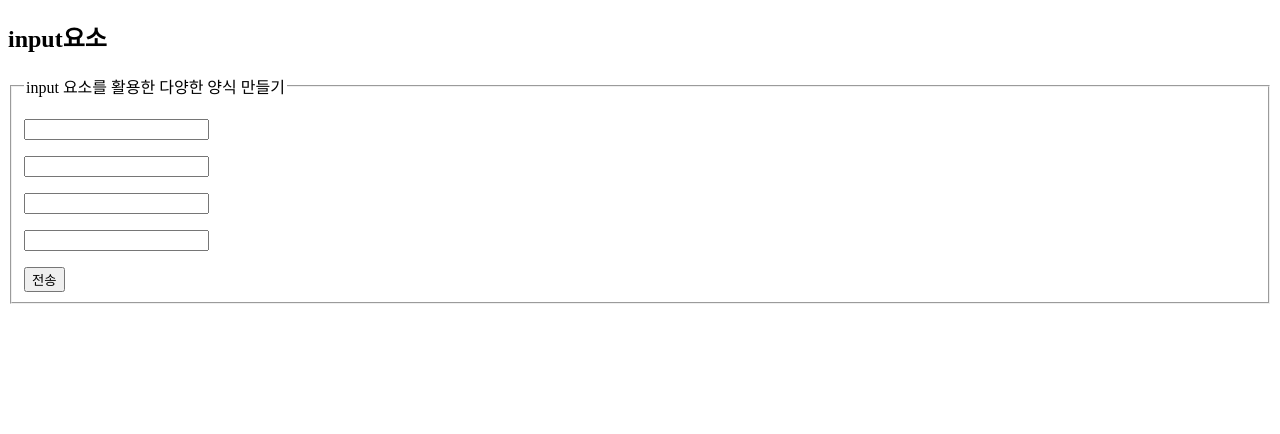
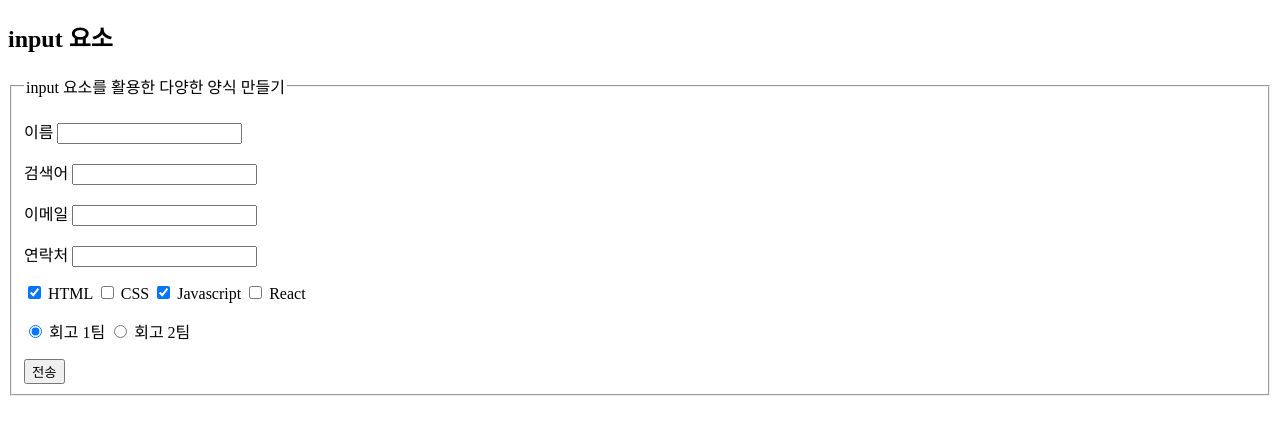
Before and after one commit to joeyoungmin/html--css, a plain HTML site: page src/html/18-form.html in a window 1280 px wide. Shown: the part 70-504 px from the top of the page. Drawn offline with Linux system fonts and the light colour scheme.

Commit message:
label,input

```diff
--- a/src/html/18-form.html
+++ b/src/html/18-form.html
@@ -1,21 +1,38 @@
 <!DOCTYPE html>
-<html lang="en">
+<html lang="ko-KR">
   <head>
-    <meta charset="UTF-8">
-    <meta name="viewport" content="width=device-width, initial-scale=1.0">
-    <title>form관련요소 | Techit</title>
+    <meta charset="UTF-8" />
+    <meta name="viewport" content="width=device-width, initial-scale=1.0" />
+    <title>form 관련 요소 | Techit</title>
   </head>
   <body>
     <h1>form 관련 요소</h1>
-    <h2>input요소</h2>
-    <form action="/" method="">
+    <h2>input 요소</h2>
+    <form action="https://formspree.io/seulbinim@gmail.com" method="post">
       <fieldset>
         <legend>input 요소를 활용한 다양한 양식 만들기</legend>
-            <!-- 한줄 글상자(text) -->
-            <p><input type="text" /></p>
-            <p><input type="search" name="" id=""></p>
-            <p><input type="email"></p>
-            <p><input type="tel"></p>
+        <!-- 한줄 글상자 (text) -->
+        <p><label for="user-name">이름</label> <input type="text" name="user-name" id="user-name" required /></p>
+        <!-- 검색어 입력상자 (search) -->
+        <p><label for="search">검색어</label> <input type="search" name="search" id="search" /></p>
+        <!-- 이메일 입력 서식 (email) -->
+        <p><label for="user-email">이메일</label> <input type="email" name="user-email" id="user-email" required /></p>
+        <!-- 숫자 입력 서식 (tel) -->
+        <p><label for="user-phone">연락처</label> <input type="tel" name="user-phone" id="user-phone" required /></p>
+
+        <!-- 체크박스 서식 (checkbox) -->
+        <p>
+          <input value="html" checked type="checkbox" name="likelion-class" id="html" required /> HTML
+          <input value="css" type="checkbox" name="likelion-class" id="css" required /> CSS
+          <input value="js" checked type="checkbox" name="likelion-class" id="js" required /> Javascript
+          <input value="react" type="checkbox" name="likelion-class" id="react" required /> React
+        </p>
+        <!-- 라디오 서식 (radio) -->
+        <p>
+          <input value="회고 1팀" checked type="radio" name="techit-class" id="class-1" required /> 회고 1팀
+          <input value="회고 2팀" type="radio" name="techit-class" id="class-2" required /> 회고 2팀
+        </p>
+
         <button type="submit">전송</button>
       </fieldset>
     </form>
```
Lines whose indentation alone changed are shown as unchanged.
